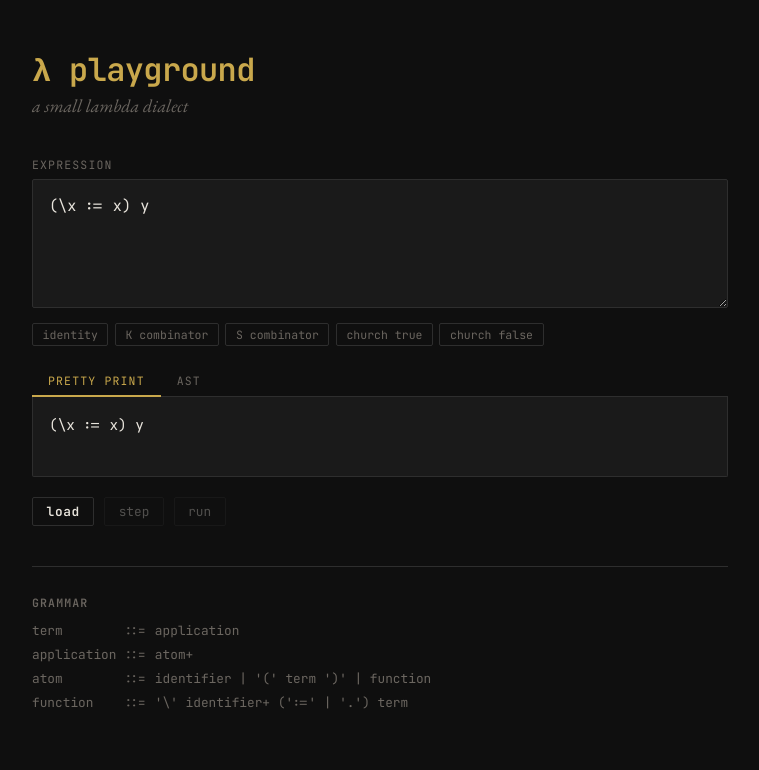
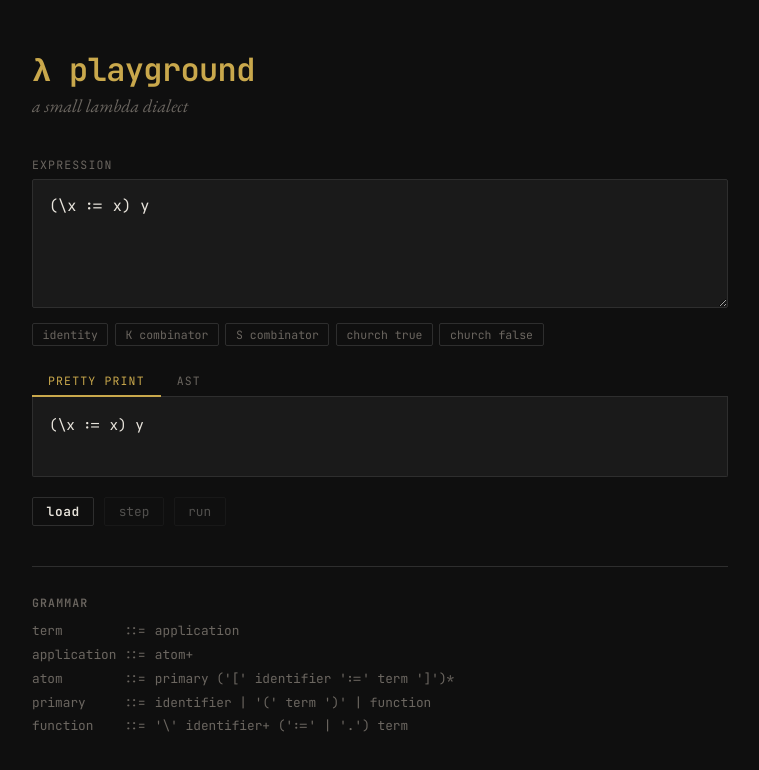
Before and after one commit to ezander/lambda_playground, a React (Vite) app: page / in a window 1280 px wide. Shown: the top 770 px of the page, without its empty margins (260-1019 px from the left). Built offline with nearby package versions, Linux system fonts and the light colour scheme.

Commit message:
Add e[x:=a] substitution syntax (desugars to (\x. e) a)

```diff
--- a/src/App.tsx
+++ b/src/App.tsx
@@ -164,7 +164,8 @@ export default function App() {
           <h2>grammar</h2>
           <pre>{`term        ::= application
 application ::= atom+
-atom        ::= identifier | '(' term ')' | function
+atom        ::= primary ('[' identifier ':=' term ']')*
+primary     ::= identifier | '(' term ')' | function
 function    ::= '\\' identifier+ (':=' | '.') term`}</pre>
         </div>
       </footer>
--- a/src/parser/lexer.ts
+++ b/src/parser/lexer.ts
@@ -6,6 +6,8 @@ export const DefAssign  = createToken({ name: "DefAssign",  pattern: /::=/ }); /
 export const Assign     = createToken({ name: "Assign",     pattern: /:=|\./ });
 export const LParen    = createToken({ name: "LParen",    pattern: /\(/ });
 export const RParen    = createToken({ name: "RParen",    pattern: /\)/ });
+export const LBracket  = createToken({ name: "LBracket",  pattern: /\[/ });
+export const RBracket  = createToken({ name: "RBracket",  pattern: /\]/ });
 
 // Identifier: starts with a letter, then letters/digits/underscores
 export const Identifier = createToken({
@@ -35,6 +37,8 @@ export const allTokens = [
   Backslash,
   LParen,
   RParen,
+  LBracket,
+  RBracket,
   Identifier,
 ];
 
--- a/src/parser/parser.ts
+++ b/src/parser/parser.ts
@@ -7,6 +7,8 @@ import {
   Assign,
   LParen,
   RParen,
+  LBracket,
+  RBracket,
   Identifier,
 } from "./lexer";
 import { Term, Var, Abs, App } from "./ast";
@@ -14,11 +16,10 @@ import { Term, Var, Abs, App } from "./ast";
 // ── 1. CST Parser ─────────────────────────────────────────────────────────────
 //
 //   term        ::= application
-//   application ::= atom+            (left-associative fold)
-//   atom        ::= Identifier
-//                 | '(' term ')'
-//                 | function
-//   function    ::= '\' Identifier+ ':=' term
+//   application ::= atom+                       (left-associative fold)
+//   atom        ::= primary ('[' Identifier ':=' term ']')*
+//   primary     ::= Identifier | '(' term ')' | function
+//   function    ::= '\' Identifier+ (':='|'.') term
 
 class LambdaParser extends CstParser {
   constructor() {
@@ -37,6 +38,11 @@ class LambdaParser extends CstParser {
   });
 
   atom = this.RULE("atom", () => {
+    this.SUBRULE(this.primary);
+    this.MANY(() => this.SUBRULE(this.subst));
+  });
+
+  primary = this.RULE("primary", () => {
     this.OR([
       { ALT: () => this.SUBRULE(this.func) },
       { ALT: () => this.CONSUME(Identifier) },
@@ -48,6 +54,14 @@ class LambdaParser extends CstParser {
         },
       },
     ]);
+  });
+
+  subst = this.RULE("subst", () => {
+    this.CONSUME(LBracket);
+    this.CONSUME(Identifier);
+    this.CONSUME(Assign);
+    this.SUBRULE(this.term);
+    this.CONSUME(RBracket);
   });
 
   func = this.RULE("func", () => {
@@ -83,9 +97,25 @@ class AstBuilder extends BaseCstVisitor {
   }
 
   atom(ctx: any): Term {
+    let base: Term = this.visit(ctx.primary);
+    for (const s of (ctx.subst ?? [])) {
+      const { param, arg } = this.visit(s) as { param: string; arg: Term };
+      base = App(Abs(param, base), arg);
+    }
+    return base;
+  }
+
+  primary(ctx: any): Term {
     if (ctx.func)       return this.visit(ctx.func);
     if (ctx.Identifier) return Var((ctx.Identifier[0] as IToken).image);
     return this.visit(ctx.term);
+  }
+
+  subst(ctx: any): { param: string; arg: Term } {
+    return {
+      param: (ctx.Identifier[0] as IToken).image,
+      arg:   this.visit(ctx.term),
+    };
   }
 
   func(ctx: any): Term {
```
Also changed, not shown: 1 other file (tests, documents, lock files or other folders).
